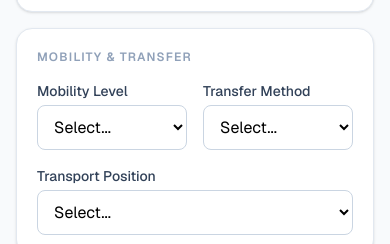
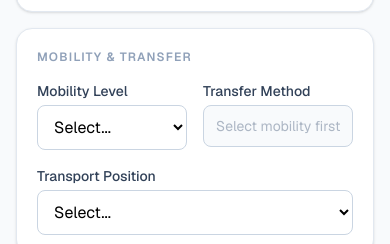
Before and after one commit to emiliootz/QuickChart, a Next.js app: page / in a window 390 px wide. Shown: the part 1681-1925 px from the top of the page. Built offline with nearby package versions, Linux system fonts and the light colour scheme.

Commit message:
Mobility and Transfer Change

```diff
--- a/components/forms/StructuredForm.tsx
+++ b/components/forms/StructuredForm.tsx
@@ -1,5 +1,6 @@
 "use client";
 
+import { useEffect } from "react";
 import { useForm } from "react-hook-form";
 import { StructuredFormData } from "@/lib/types";
 import { useNarrativeGeneration } from "@/hooks/useNarrativeGeneration";
@@ -226,7 +227,14 @@ export default function StructuredForm() {
   const bloodPressure = watch("bloodPressure");
   const heartRate = watch("heartRate");
   const spo2 = watch("spo2");
+  const mobilityLevel = watch("mobilityLevel");
   const isGenerating = status === "loading" || status === "streaming";
+
+  useEffect(() => {
+    if (mobilityLevel === "Non-Ambulatory") setValue("transferType", "Sheet Draw Method");
+    else if (mobilityLevel === "Ambulatory") setValue("transferType", "Ambulation");
+    else if (mobilityLevel === "Stand and Pivot") setValue("transferType", "");
+  }, [mobilityLevel, setValue]);
 
   async function onSubmit(data: StructuredFormData) {
     await generate({ model, structuredData: data });
@@ -637,13 +645,20 @@ export default function StructuredForm() {
             </select>
           </Field>
           <Field label="Transfer Method">
-            <select {...register("transferType")} className={inputCls}>
-              <option value="">Select...</option>
-              <option value="Stand & Pivot 2x Assist">Stand & Pivot 2x Assist</option>
-              <option value="Stand & Pivot 1x Assist">Stand & Pivot 1x Assist</option>
-              <option value="Ambulation">Ambulation</option>
-              <option value="Sheet Draw Method">Sheet Draw Method</option>
-            </select>
+            {mobilityLevel === "Stand and Pivot" ? (
+              <select {...register("transferType")} className={inputCls}>
+                <option value="">Select...</option>
+                <option value="Stand & Pivot 2x Assist">Stand & Pivot 2x Assist</option>
+                <option value="Stand & Pivot 1x Assist">Stand & Pivot 1x Assist</option>
+              </select>
+            ) : (
+              <input
+                readOnly
+                value={mobilityLevel === "Non-Ambulatory" ? "Sheet Draw Method" : mobilityLevel === "Ambulatory" ? "Ambulation" : ""}
+                placeholder="Select mobility first..."
+                className={cn(inputCls, "bg-slate-50 text-slate-500 cursor-not-allowed")}
+              />
+            )}
           </Field>
         </div>
 
```
